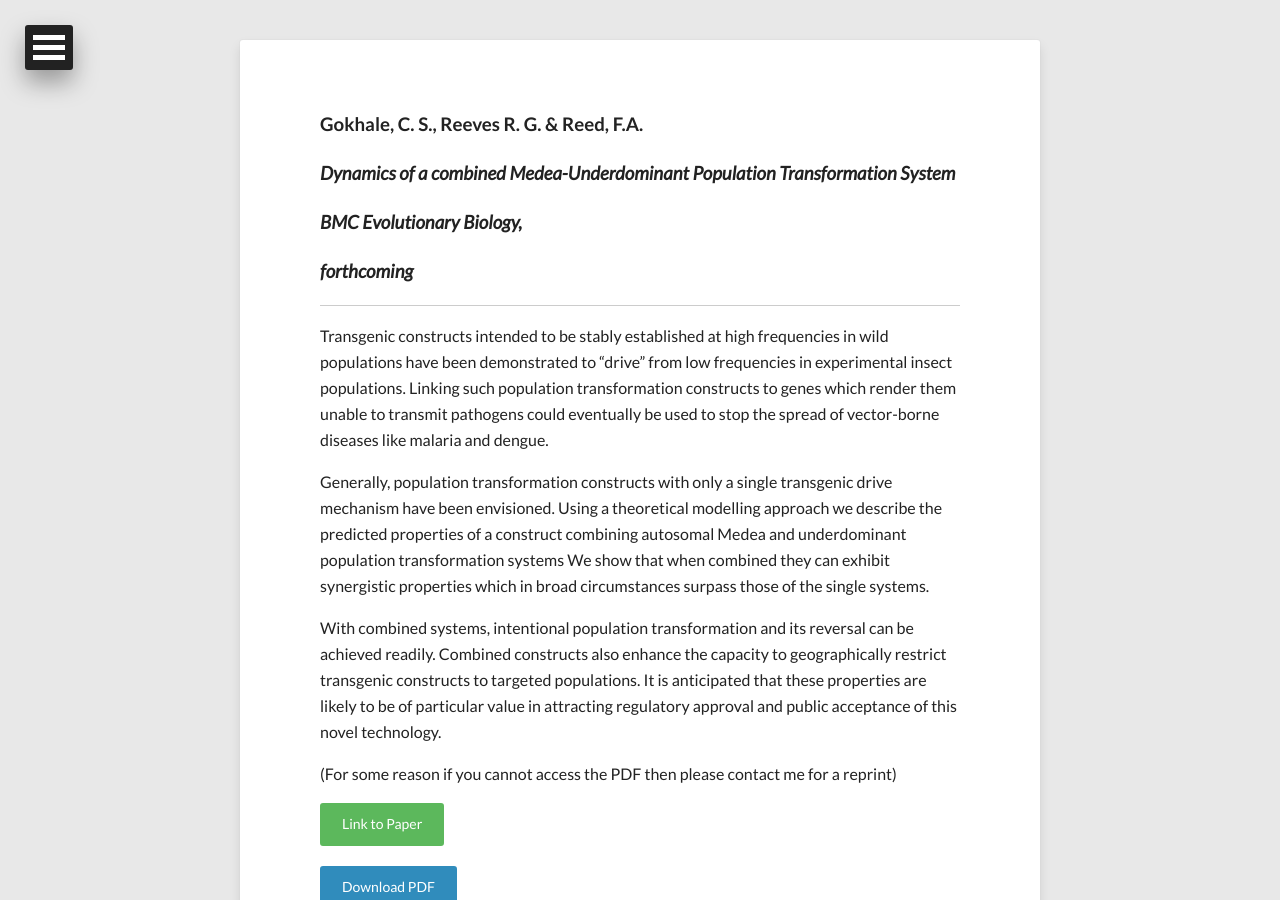
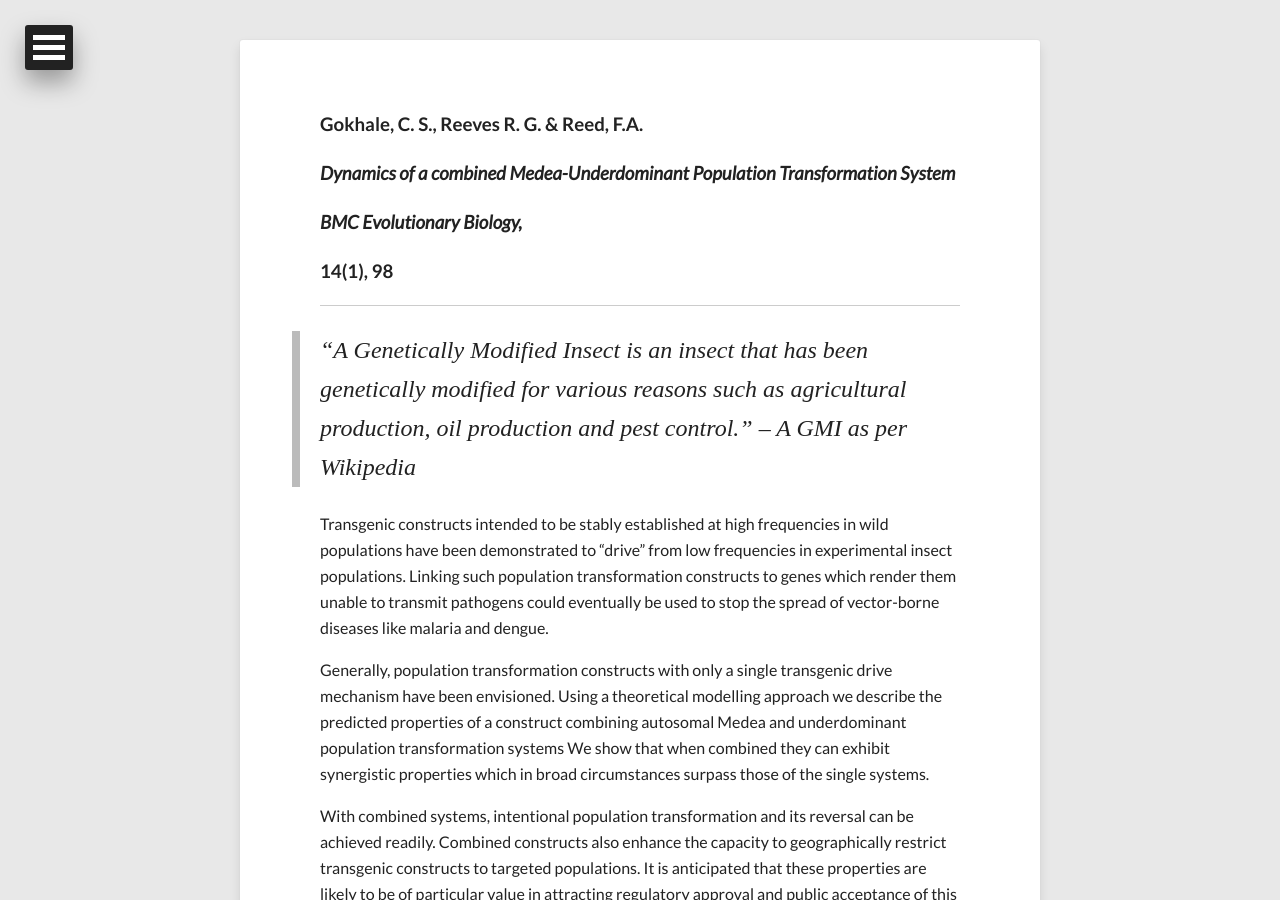
Before and after one commit to gokhalechaitanya/gokhalechaitanya.github.io, a Jekyll site: the page built from _posts/2014-04-28-Paper13.md, in a window 1280 px wide and 900 px high, scrolled down 450 px. Built offline with Jekyll 4.4.1, drawn with Linux system fonts in a browser that asks for light colours; nearby versions of some CDN libraries; comment, search, counter and statistics services are not loaded.

Commit message:
medea updated

```diff
--- a/_posts/2014-04-28-Paper13.md
+++ b/_posts/2014-04-28-Paper13.md
@@ -18,13 +18,13 @@ share: true
 
 ###*BMC Evolutionary Biology,*
 
-###*forthcoming*
+###14(1), 98
 
 ***
-<!--
-> "There is much territory between economics and biology that is still virgin ground. It will be tilled increasingly in the future. We should not be surprised if the first explorations are both crude and pretentious. Wisdom and maturity are the last settlers to arrive in pioneering communities"
--- Paul Samuelson (Modes of thought in economics and biology. Am Econ Rev 75(2):166–172, 1985)
--->
+
+> "A Genetically Modified Insect is an insect that has been genetically modified for various reasons such as agricultural production, oil production and pest control."
+-- A GMI as per Wikipedia
+
 Transgenic constructs intended to be stably established at high frequencies in wild populations have been demonstrated to “drive” from low frequencies in experimental insect populations. Linking such population transformation constructs to genes which render them unable to transmit pathogens could eventually be used to stop the spread of vector-borne diseases like malaria and dengue.
 
 Generally, population transformation constructs with only a single transgenic drive mechanism have been envisioned. Using a theoretical modelling approach we describe the predicted properties of a construct combining autosomal Medea and underdominant population transformation systems We show that when combined they can exhibit synergistic properties which in broad circumstances surpass those of the single systems.
```
